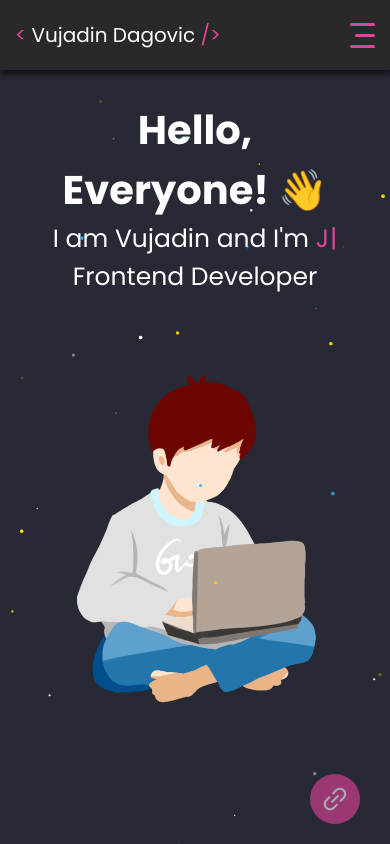
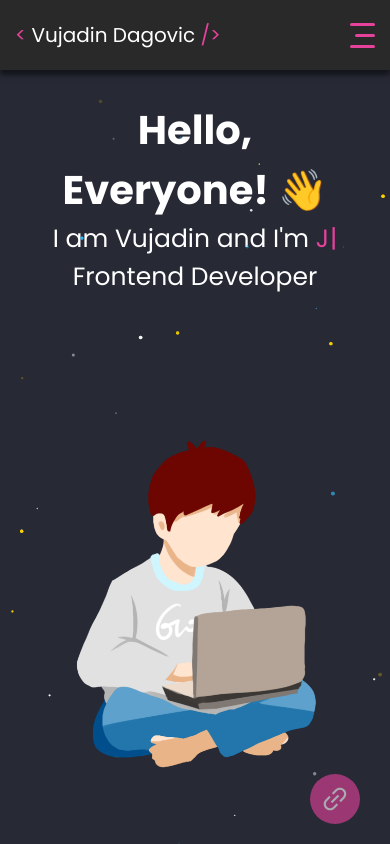
Before and after one commit to vujadin95/react-portfolio, a React (Vite) app: page / in a window 390 px wide. Built offline with nearby package versions, Linux system fonts and the light colour scheme.

Commit message:
implemented lazy loading on home and about pages

```diff
--- a/src/pages/About.jsx
+++ b/src/pages/About.jsx
@@ -14,13 +14,28 @@ import { RiReactjsFill } from "react-icons/ri";
 
 import certificateData from "../data/certificateData";
 import CardDetail from "../components/CardDetail/CardDetail.component";
+import { useState } from "react";
 
 const About = () => {
+  const [isImageLoaded, setIsImageLoaded] = useState(false);
+
+  const loaded = () => setIsImageLoaded(true);
+
   return (
     <section className="about__page">
       <div className="about-container">
-        <div className="about-container-image-wrapper">
-          <img className="about-image" src={imgUrl} alt="" />
+        <div
+          className={`about-container-image-wrapper ${
+            !isImageLoaded ? "aboutImgLoading" : ""
+          }`}
+        >
+          <img
+            className="about-image"
+            loading="lazy"
+            src={imgUrl}
+            alt=""
+            onLoad={loaded}
+          />
         </div>
         <div className="about-text-wrapper">
           <h1 className="about-text-title">Let me introduce myself</h1>
--- a/src/pages/Home.jsx
+++ b/src/pages/Home.jsx
@@ -1,8 +1,11 @@
 import img from "../assets/home-image.png";
 import Typewriter from "typewriter-effect";
 import "../styles/homePage.css";
+import { useState } from "react";
 
 const Home = () => {
+  const [isImageLoaded, setIsImageLoaded] = useState(false);
+  const loaded = () => setIsImageLoaded(true);
   return (
     <section className="home-page">
       <div className="home-text-content">
@@ -28,8 +31,12 @@ const Home = () => {
           <p> Frontend Developer</p>
         </div>
       </div>
-      <div className="home-image-container">
-        <img src={img} alt="" />
+      <div
+        className={`home-image-container ${
+          !isImageLoaded ? "heroLoading" : ""
+        }`}
+      >
+        <img className="hero-img" src={img} alt="" onLoad={loaded} />
       </div>
     </section>
   );
--- a/src/styles/aboutPage.css
+++ b/src/styles/aboutPage.css
@@ -9,15 +9,41 @@
 }
 
 .about-container-image-wrapper {
+  width: 100%;
   max-width: 400px;
   flex-shrink: 1;
+  z-index: 2;
+  border-radius: 50%;
+  animation: none;
+}
+
+.aboutImgLoading {
+  background-color: white;
+}
+
+.about-container-image-wrapper.aboutImgLoading {
+  animation: pulse 2.5s infinite;
+}
+
+.about-container-image-wrapper.aboutImgLoading .about-image {
+  opacity: 0;
+}
+
+.about-container-image-wrapper .about-image {
+  opacity: 1;
 }
 
 .about-image {
+  display: block;
+  aspect-ratio: 1/1;
   width: 100%;
-  max-height: 400px;
   border: 5px solid var(--pink-100);
   border-radius: 50%;
+  object-fit: cover;
+}
+
+.aboutImgLoading {
+  background-color: var(--white);
 }
 
 .about-text-title {
@@ -167,8 +193,14 @@
     padding-top: 15px;
   }
 
+  .about-container-image-wrapper {
+    width: unset;
+    height: 250px;
+  }
+
   .about-image {
-    max-height: 250px;
+    height: 100%;
+    display: inline;
   }
 
   .about-text-wrapper {
@@ -193,4 +225,5 @@
   .cert-container h2 {
     font-size: 2.5rem;
   }
+
 }
--- a/src/styles/cardDetail.css
+++ b/src/styles/cardDetail.css
@@ -11,7 +11,6 @@
   z-index: 2;
   background-color: var(--bg-color);
   transition: transform 0.3s ease-out, box-shadow 0.3s ease-out;
-
 }
 
 .card-wrapper:hover {
--- a/src/styles/homePage.css
+++ b/src/styles/homePage.css
@@ -8,6 +8,7 @@
 
 .home-text-content {
   padding-top: 30px;
+  width: 50%;
 }
 
 .home-text-content-title {
@@ -34,12 +35,37 @@
 }
 
 .home-image-container {
-  max-width: 50%;
+  width: 100%;
+  max-width: 600px;
+  z-index: 2;
+  animation: none;
+  display: flex;
+  align-items: center;
 }
 
-.home-image-container img {
-  max-width: 100%;
-  max-height: 100%;
+
+.heroLoading {
+  background-color: var(--white);
+}
+
+.home-image-container.heroLoading {
+  animation: pulse 2.5s infinite;
+  border-radius: 5px;
+}
+
+.home-image-container.heroLoading .hero-img {
+  opacity: 0;
+}
+
+.home-image-container .hero-img {
+  opacity: 1;
+}
+
+.hero-img {
+  display: block;
+  aspect-ratio: 1/1;
+  width: 100%;
+  object-fit: cover;
 }
 
 @keyframes wave-animation {
@@ -91,13 +117,20 @@
 @media (max-width: 688px) {
   .home-page {
     flex-direction: column;
-    justify-content: flex-start;
+    align-content: center;
+    justify-items: center;
   }
 
   .home-image-container {
     flex-grow: 1;
     overflow: hidden;
     max-width: 100%;
+  }
+
+  .hero-img {
+    width: 100%;
+    max-height: 100%;
+    object-fit: contain;
   }
 
   .home-text-content {
```
Also changed, not shown: src/assets/logo.png (deleted).
